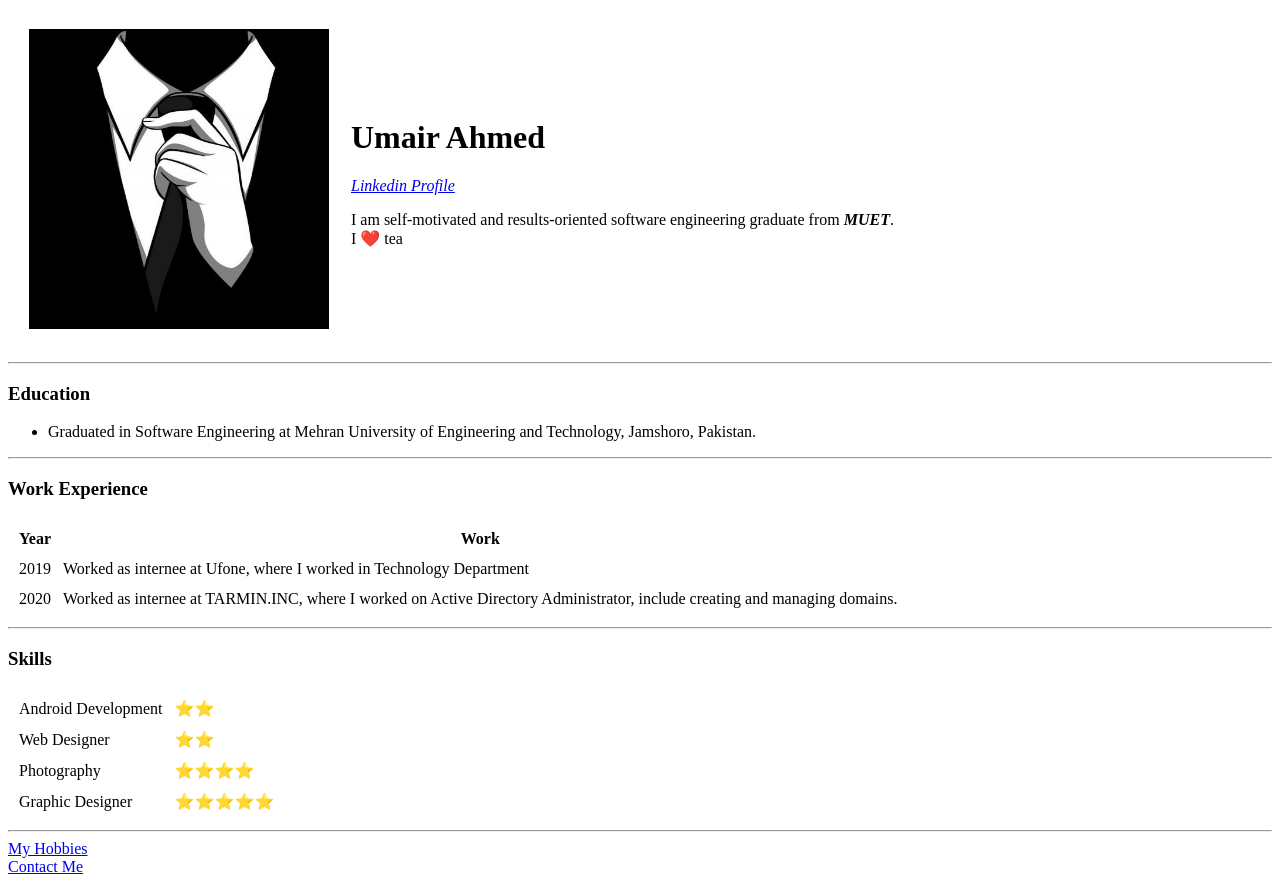
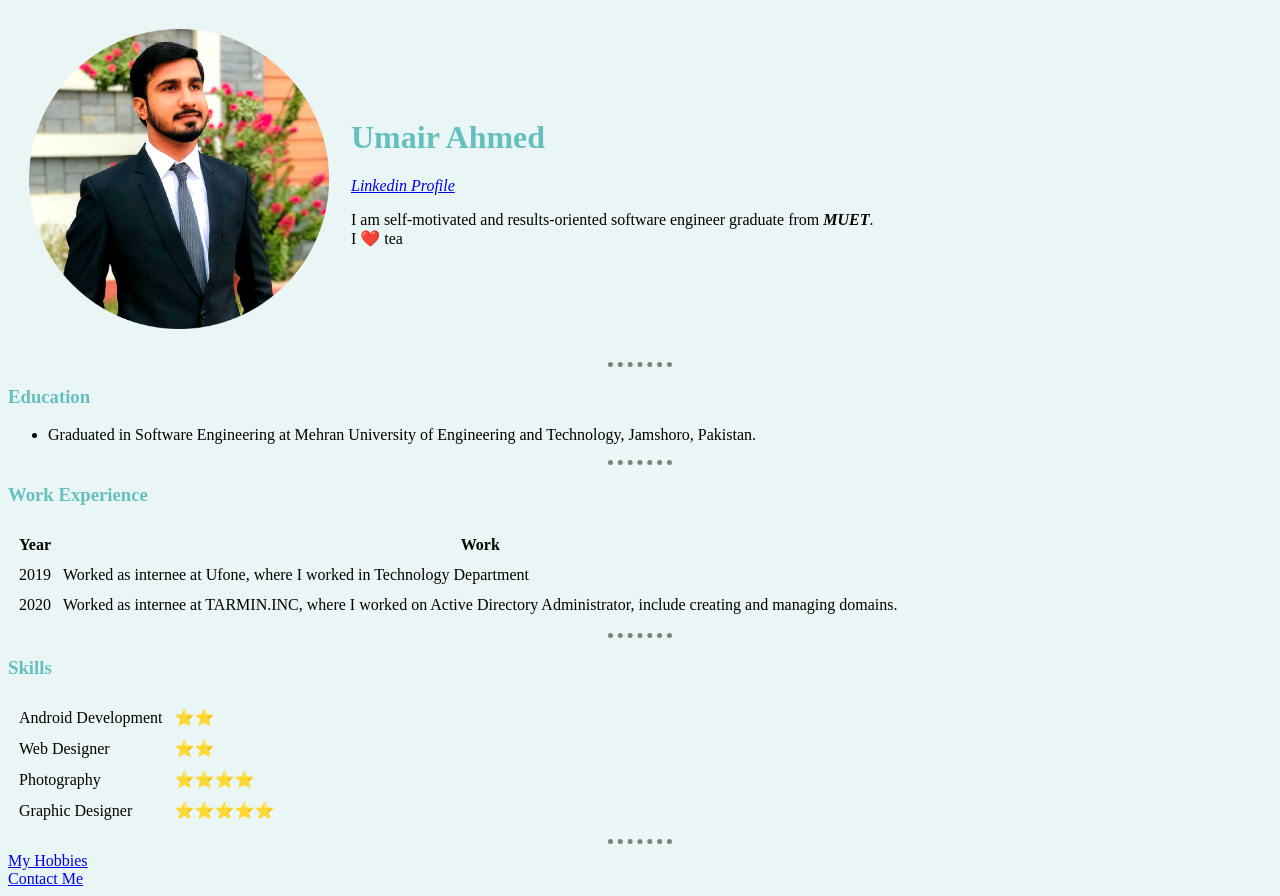
Before and after one commit to ua786/cv, a plain HTML site: page index.html in a window 1280 px wide. Drawn offline with Linux system fonts and the light colour scheme.

Commit message:
Add initial cv websites files

```diff
--- /dev/null
+++ b/css/styles.css
@@ -0,0 +1,18 @@
+body {
+  background-color: #eaf6f6;
+}
+
+hr {
+  border-style:none;
+  border-top-style: dotted;
+  border-width: 5px;
+  border-color: grey;
+  width: 5%;
+}
+
+h1{
+  color: #66bfbf;
+}
+h3{
+  color: #66bfbf;
+}
--- a/index.html
+++ b/index.html
@@ -4,16 +4,17 @@
 <head>
   <meta charset="UTF-8">
   <title>Umair's Personal Site</title>
+  <link rel="stylesheet" href="css/styles.css">
 </head>
 
 <body>
   <table cellspacing="20">
     <tr>
-      <td><img src="images/profileimage.jpg" alt="Umair profile picture" height="300px" width="300px"></td>
+      <td><img src="images/mipic.png" alt="Umair profile picture" height="300px" width="300px"></td>
       <td>
         <h1>Umair Ahmed</h1>
         <p><em><a href="linkedin.com/in/umair-ahmed-212b59133/">Linkedin Profile</em></a></p>
-        <p>I am self-motivated and results-oriented software engineering graduate from <em><strong>MUET</strong></em>.<br> I ❤️ tea</p>
+        <p>I am self-motivated and results-oriented software engineer graduate from <em><strong>MUET</strong></em>.<br> I ❤️ tea</p>
       </td>
     </tr>
   </table>
```
Also changed, not shown: contact.html (+1 -0 lines), hobbies.html (+1 -0 lines), images/mipic.png (added).
